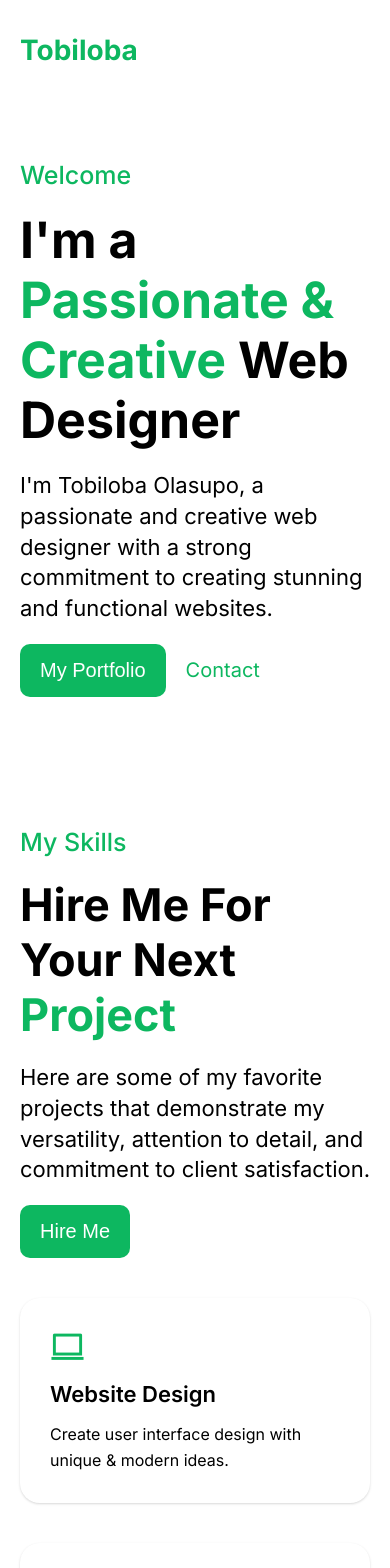
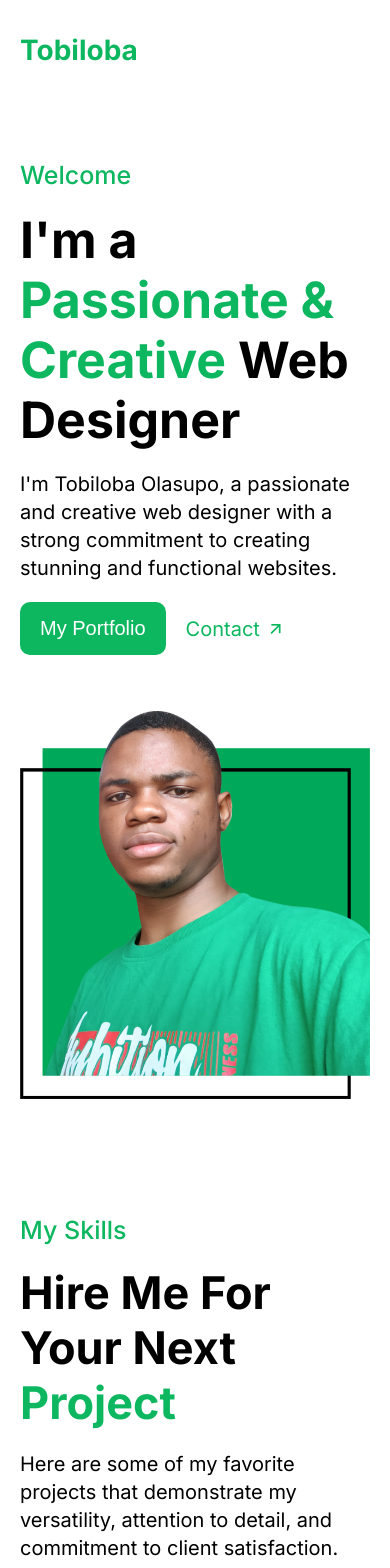
Before and after one commit to Tobiloba-Olasupo/my-portfolio, a Next.js app: page / in a window 390 px wide. Shown: the top 1568 px of the page. Built offline with nearby package versions, Linux system fonts and the light colour scheme.

Commit message:
some adjustment

```diff
--- a/src/app/components/Hero/Hero.jsx
+++ b/src/app/components/Hero/Hero.jsx
@@ -5,6 +5,7 @@ import styles from "./hero.module.css";
 import Image from "next/image";
 import myPic from "../../../../public/myPic.png";
 import Link from "next/link";
+import "remixicon/fonts/remixicon.css";
 
 const Hero = () => {
   return (
@@ -21,7 +22,7 @@ const Hero = () => {
         </p>
         <div className={styles.buttons}>
         <button className="button">My Portfolio</button>
-        <Link href="/" className={styles.contactLink}>Contact</Link>
+        <Link href="/" className={styles.contactLink}>Contact <i class="ri-arrow-right-up-line"></i></Link>
         </div>
 
       </div>
--- a/src/app/components/Hero/hero.module.css
+++ b/src/app/components/Hero/hero.module.css
@@ -1,10 +1,10 @@
+/** @format */
+
 .container {
   display: flex;
   gap: 60px;
   margin: 100px 0;
 }
-
-
 
 .heroContent {
   display: flex;
@@ -13,8 +13,6 @@
   justify-content: center;
   flex: 1;
 }
-
-
 
 .mainHeading {
   font-size: 60px;
@@ -30,13 +28,12 @@
   font-size: 20px;
   outline: none;
   border: none;
-    color:#0DB760;
+  color: #0db760;
   cursor: pointer;
 }
 
 .imageContainer {
   position: relative;
-    height: 520px;
   flex: 1;
   display: flex;
   justify-content: end;
@@ -46,11 +43,10 @@
   object-fit: contain;
 }
 
-
 @media screen and (max-width: 900px) {
   .container {
     flex-direction: column;
-        gap: 20px;
+    gap: 50px;
     margin: 60px 0;
   }
 
@@ -60,9 +56,10 @@
 
   .imageContainer {
     position: relative;
-        height: 600px;
+    min-height: 400px;
     width: 100%;
     display: flex;
+    flex: auto;
     justify-content: center;
   }
 }
--- a/src/app/globals.css
+++ b/src/app/globals.css
@@ -41,3 +41,10 @@ p {
   font-size: 25px;
   font-weight: 500;
 }
+
+
+@media screen and (max-width: 900px) {
+  p {
+    font-size: 20px;
+  }
+}
```
Lines whose indentation alone changed are shown as unchanged.
